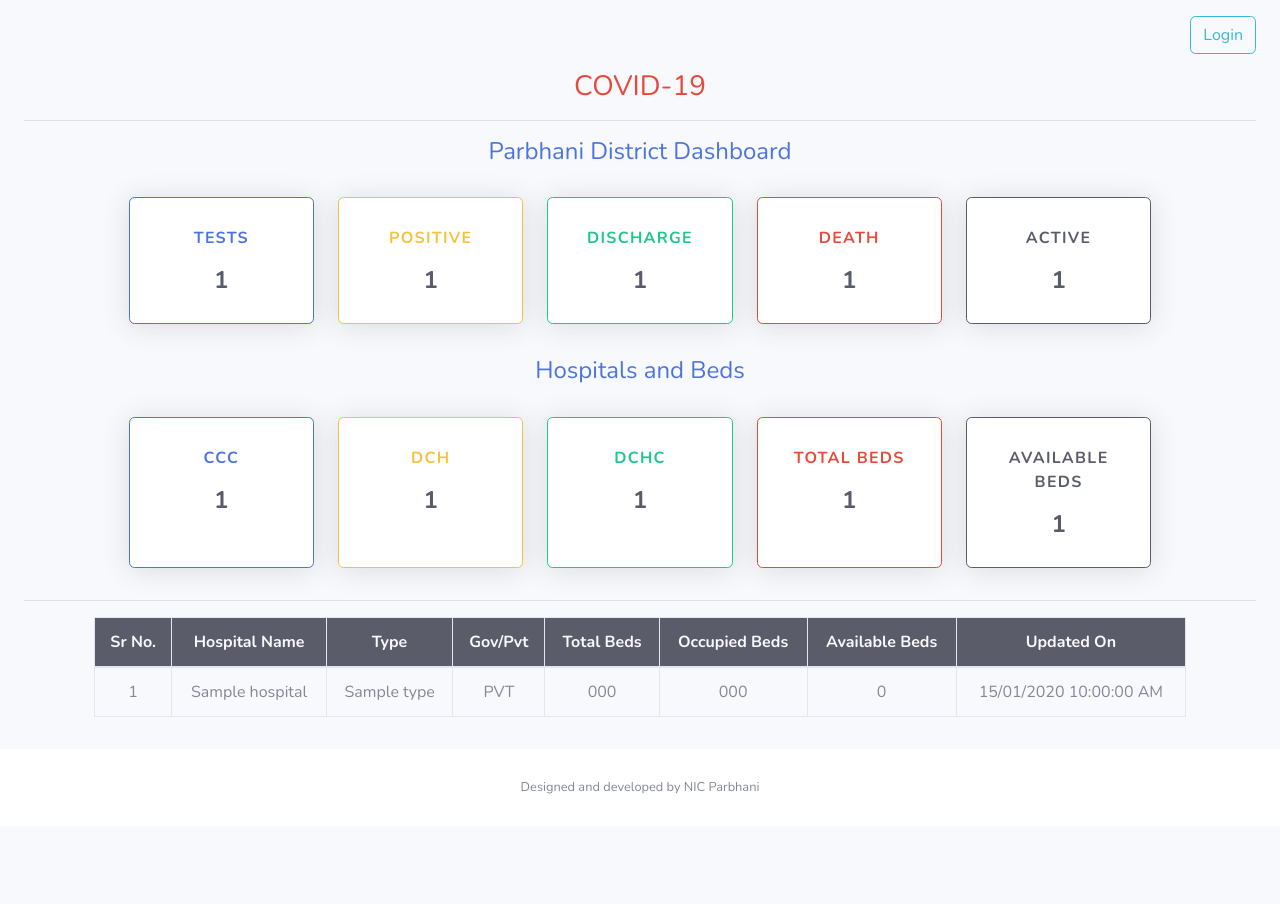
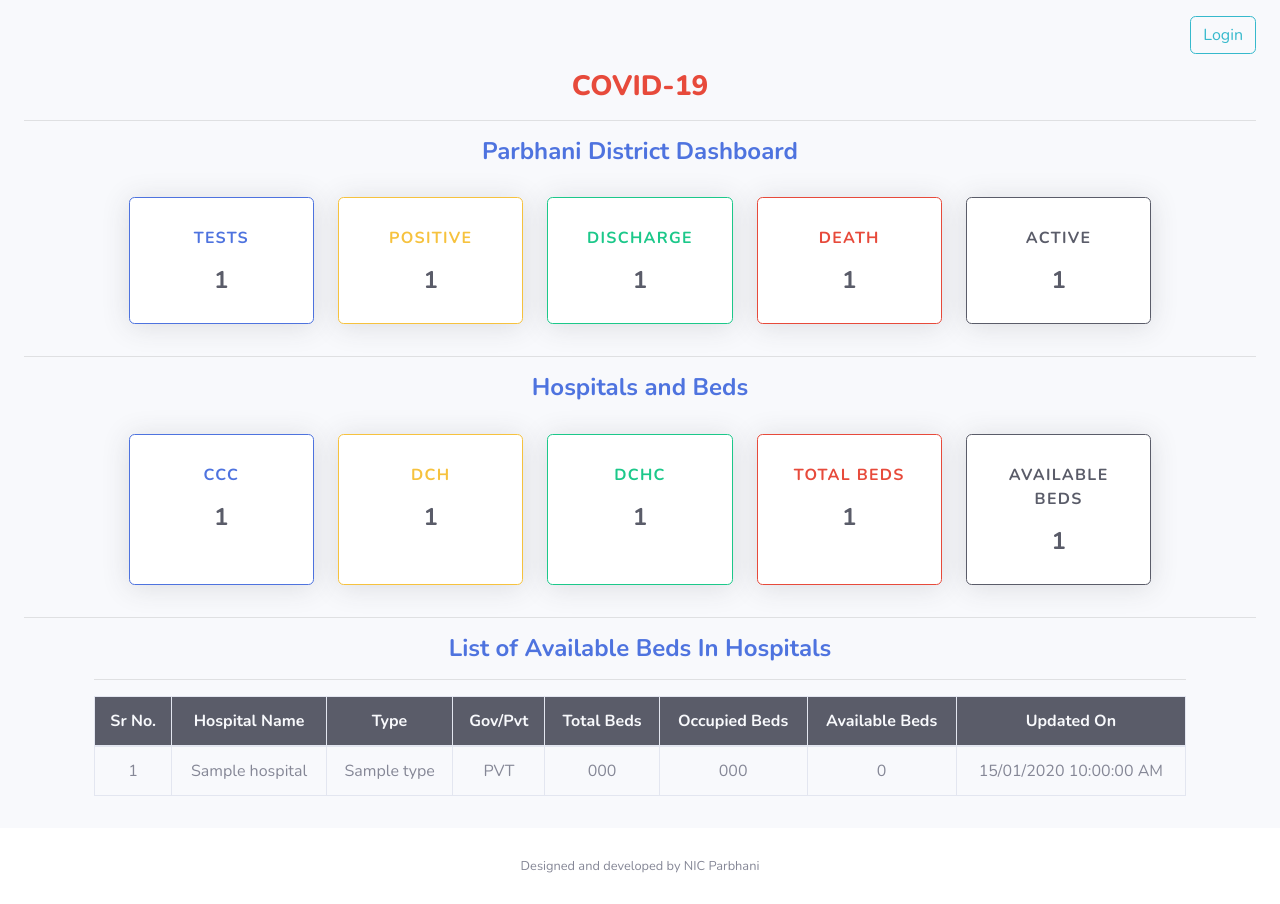
Before and after one commit to sachink23/c19-dashboard, a PHP site: template views/homepage.php in a window 1280 px wide. Before the commit the page ends 794 px from the top, so only its background shows below. Run offline with PHP 8.4, Linux system fonts and the light colour scheme; the template is opened without the code that fills it: most values are stand-ins (such as "Sample title", 1, 10 or a date in 2020); some libraries are stand-ins or nearby versions.

Commit message:
minor ui fixes

```diff
--- a/views/admin/daily-talukawise-data-entry.php
+++ b/views/admin/daily-talukawise-data-entry.php
@@ -412,6 +412,9 @@
                     <button type="submit" class="btn btn-outline-primary float-right">Submit Data</button>
                 </td>
             </tr>
+            <tr>
+
+            </tr>
         </tbody>
     </table>
 </div>
--- a/views/homepage.php
+++ b/views/homepage.php
@@ -34,9 +34,9 @@
                         <a role="button" href="login.php" class="btn btn-outline-info float-right">Login</a>
                     </div>
                     <div class="col-12 mb-4">
-                        <h1 class="h3 text-danger">COVID-19</h1>
+                        <h1 class="h3 text-danger" style="font-weight: 800">COVID-19</h1>
                         <hr />
-                        <h2 class="h4 text-primary">Parbhani District Dashboard</h2>
+                        <h2 class="h4 text-primary" style="font-weight: 650">Parbhani District Dashboard</h2>
                     </div>
                 </div>
 
@@ -114,9 +114,10 @@
                     </div>
                     <div class="col-xl-1 mb-3"></div>
                 </div>
+                <hr />
                 <div class="row mt-3">
                     <div class="col-12 mb-4">
-                        <h2 class="h4 text-primary">Hospitals and Beds</h2>
+                        <h2 class="h4 text-primary" style="font-weight: 650">Hospitals and Beds</h2>
                     </div>
                     <div class="col-xl-1 mb-3"></div>
                     <div class="col-xl-2 col-md-6 mb-3">
@@ -195,6 +196,9 @@
                 <div class="container">
 
                     <div class="row my-2">
+                    <div class="col-12">
+                        <h2 class="h4 text-primary" style="font-weight: 650">List of Available Beds In Hospitals</h2><hr />
+                    </div>
                     <div class="col-12 table-responsive">
                         <table class="table table-bordered text-center bg-light">
                             <thead class="thead-inverse bg-dark text-light">
```
